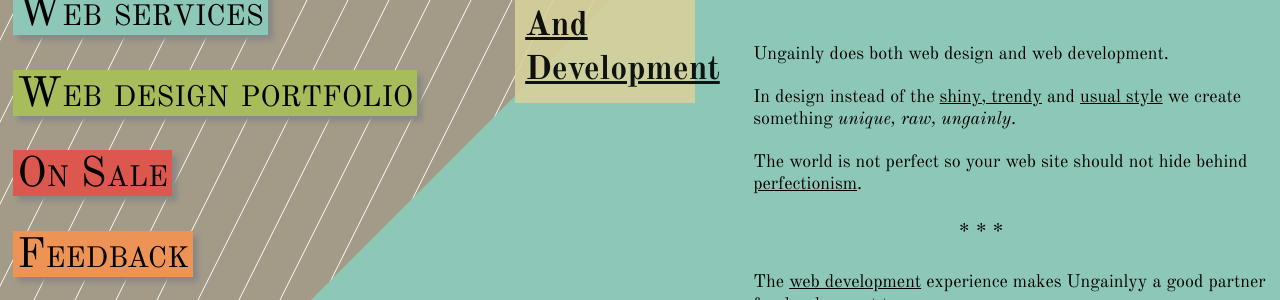
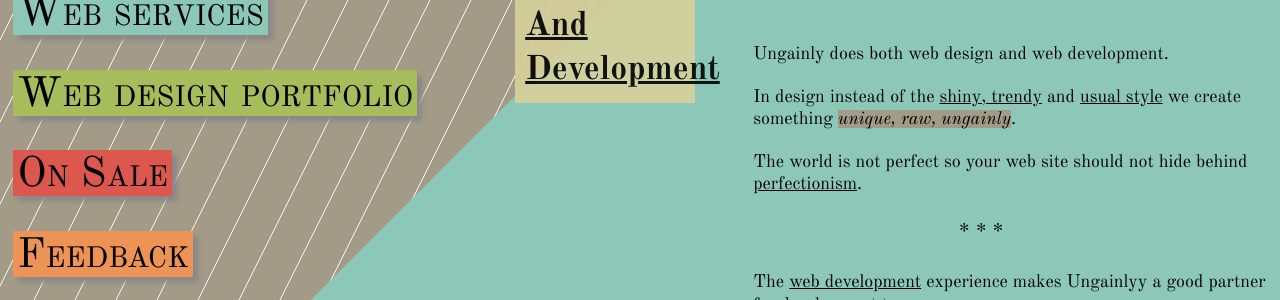
Before and after one commit to metamn/ungainlyy, a Jekyll site: the page built from _posts/2011-09-15-design-and-development.html, in a window 1280 px wide. Shown: the part 289-589 px from the top of the page. Built offline with Jekyll 4.4.1, drawn with Linux system fonts in a browser that asks for light colours; nearby versions of some CDN libraries.

Commit message:
Highlighting text added

```diff
--- a/_posts/2011-09-15-design-and-development.html
+++ b/_posts/2011-09-15-design-and-development.html
@@ -17,7 +17,7 @@
   In design instead of the
   <a title="Siteinspire web design showcase" href="http://siteinspire.com/showcase">shiny, trendy</a> and
   <a title="Cargo Collective web design showcase" href="http://cargocollective.com/showcase">usual style</a>
-  we create something <em>unique, raw, ungainly</em>.
+  we create something <em class="highlight">unique, raw, ungainly</em>.
 </p>
   The world is not perfect so your web site should not hide behind
   <a title="Designing imperfection" href="http://www.coolhunting.com/design/glitch-designin.php">perfectionism</a>.
--- a/assets/theme.css
+++ b/assets/theme.css
@@ -115,3 +115,11 @@
 .portfolio nav {
   opacity: .1;
 }
+
+
+/* Other
+*/
+
+.highlight {
+  background: #A39B87;
+}
```
